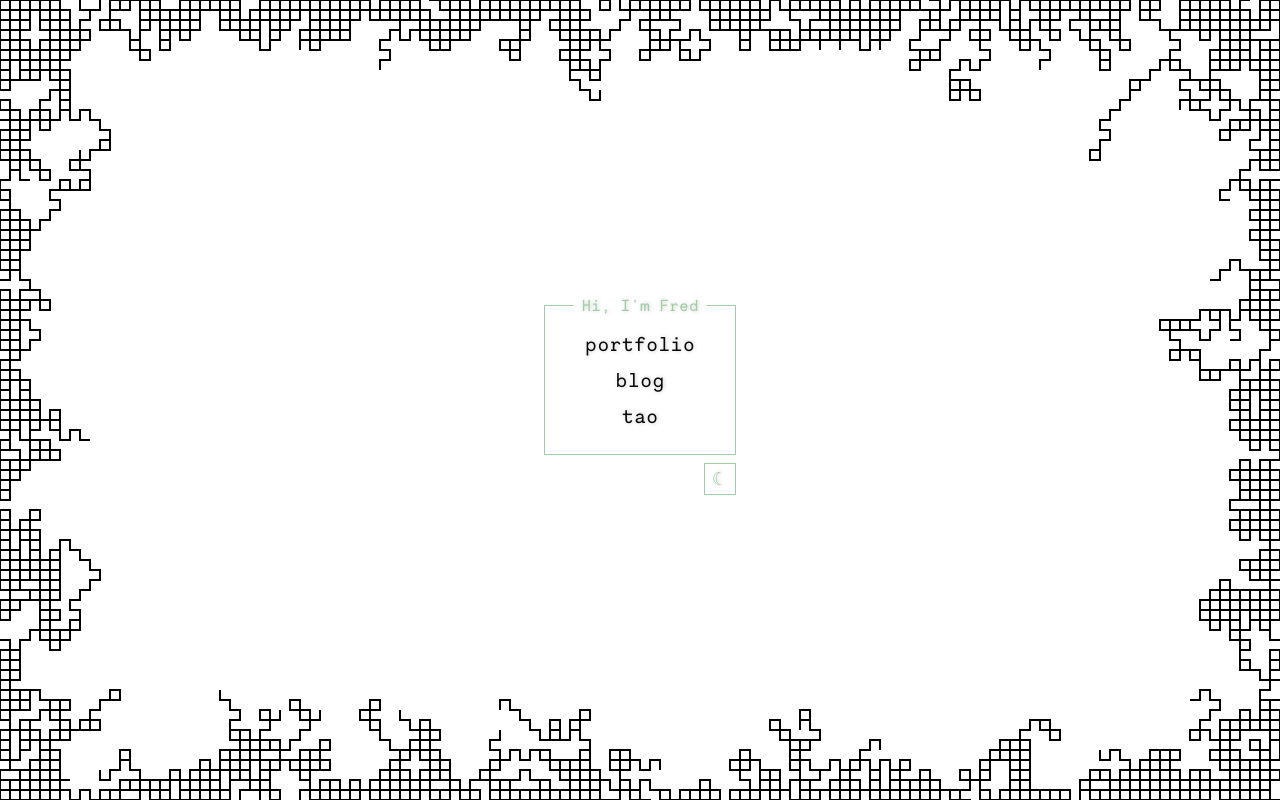
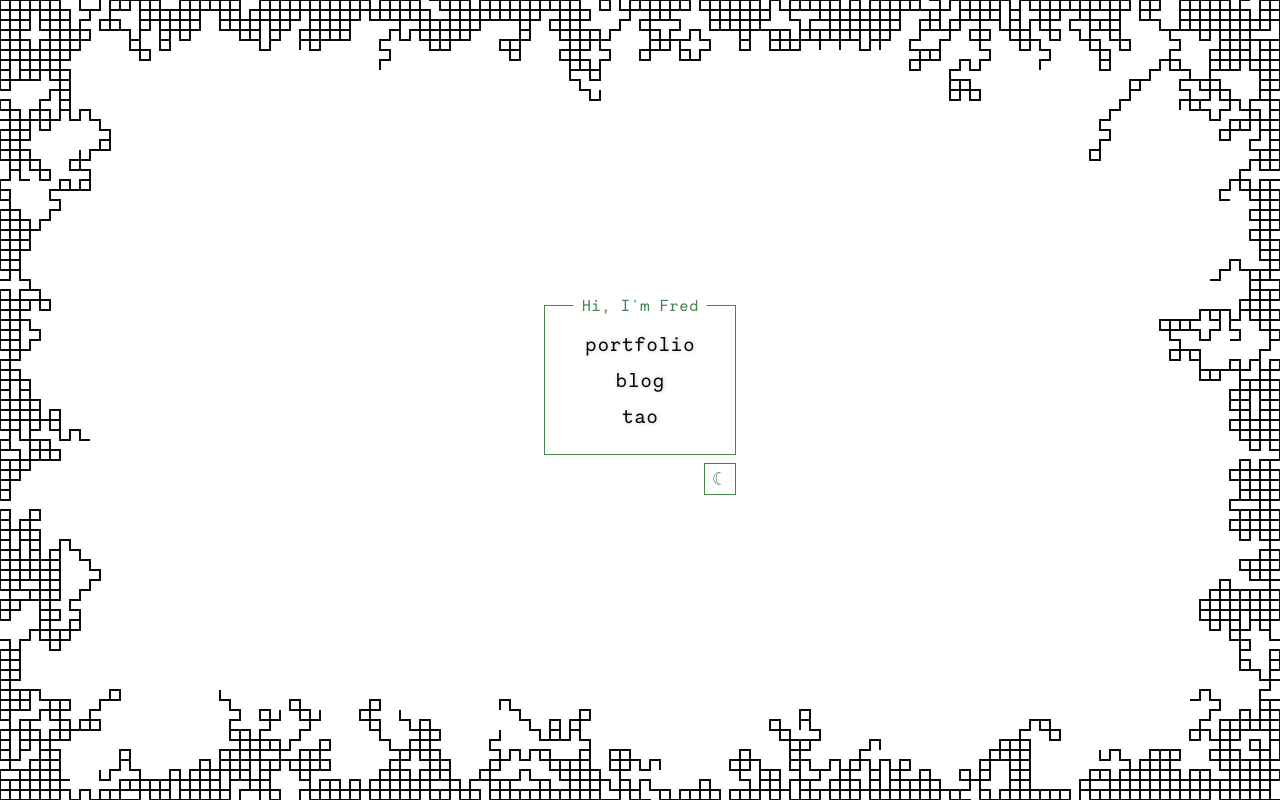
Before and after one commit to fbold/fbold.dev, an Astro site: page / in a window 1280 px wide. Built offline with nearby package versions, Linux system fonts and the light colour scheme; Astro itself is replaced by a stand-in of ours; animation ran at ten frames a second.

Commit message:
fixed css conflicts dark mode toggle

```diff
--- a/src/components/meander.astro
+++ b/src/components/meander.astro
@@ -2,7 +2,10 @@
 
 ---
 
-<canvas id="animated-canvas" class="fixed inset-0 z-0 invert-100 dark:invert-0 transition-[filter]"></canvas>
+<canvas
+  id="animated-canvas"
+  class="fixed inset-0 z-0 invert-0 dark:invert-100 transition-[filter]"
+></canvas>
 
 <script is:inline>
   const LINE_DENSITY = 0.05
@@ -102,7 +105,7 @@
         // draw the path
         ctx.beginPath()
         ctx.lineWidth = 2
-        ctx.strokeStyle = "#ffffff"
+        ctx.strokeStyle = "#070a08"
         const centerX = canvas.width / 2
         const centerY = canvas.height / 2
         // const g = ctx.createRadialGradient(
--- a/src/pages/index.astro
+++ b/src/pages/index.astro
@@ -17,20 +17,22 @@ const links = [
     <meta name="generator" content={Astro.generator} />
     <title>Astro</title>
   </head>
-  <body class="dark:bg-bg text-text font-main text-md">
+  <body
+    class="dm--animate dark:bg-bg dark:text-text-d text-text font-main text-md"
+  >
     <Meander />
     <div
       class="h-full w-full max-w-lg mx-auto flex flex-col items-center justify-center"
     >
       <div class="relative mx-20 flex flex-col gap-2">
         <div
-          class="text-center bg-white dark:bg-bg absolute p-1 px-2 left-1/2 -translate-x-1/2 text-nowrap -translate-y-1/2"
+          class="dm--animate text-center bg-white dark:bg-bg absolute p-1 px-2 left-1/2 -translate-x-1/2 text-nowrap -translate-y-1/2"
         >
-          <h1 class="">Hi, I'm Fred</h1>
+          <h1 class="text-shadow-text dark:text-shadow-text-d">Hi, I'm Fred</h1>
           <!-- This is the landing page, these are relevant links: -->
         </div>
         <div
-          class="flex flex-col text-white gap-2 bg-white dark:bg-bg text-center text-xl items-center justify-center border border-text p-6 px-10"
+          class="dm--animate flex flex-col text-white gap-2 bg-white dark:bg-bg text-center text-xl items-center justify-center border border-text p-6 px-10"
         >
           {
             links.map((link) => (
--- a/src/styles/global.css
+++ b/src/styles/global.css
@@ -18,27 +18,25 @@ body {
 	height: 100dvh;
 }
 
-html,
-html * {
+/* dark mode animate */
+.dm--animate {
 	transition: ease-in-out 400ms;
 	transition-property: background-color, color;
 }
 
 @theme {
 	--color-bg: #070a08;
-	--color-text: #A1CCA5;
-
+	--color-text: #47854E;
+	--color-text-d: #47854E;
 	--font-main: "NectoMono", monospace;
 }
 
 @custom-variant dark (&:where(.dark, .dark *));
 
 
-h1,
-a,
-button {
+a {
 	text-shadow: #c9c9c9 1px 0 4px;
-	transition: ease-in-out 300ms;
+	transition: all ease-in-out 300ms;
 }
 
 a:hover {
```
